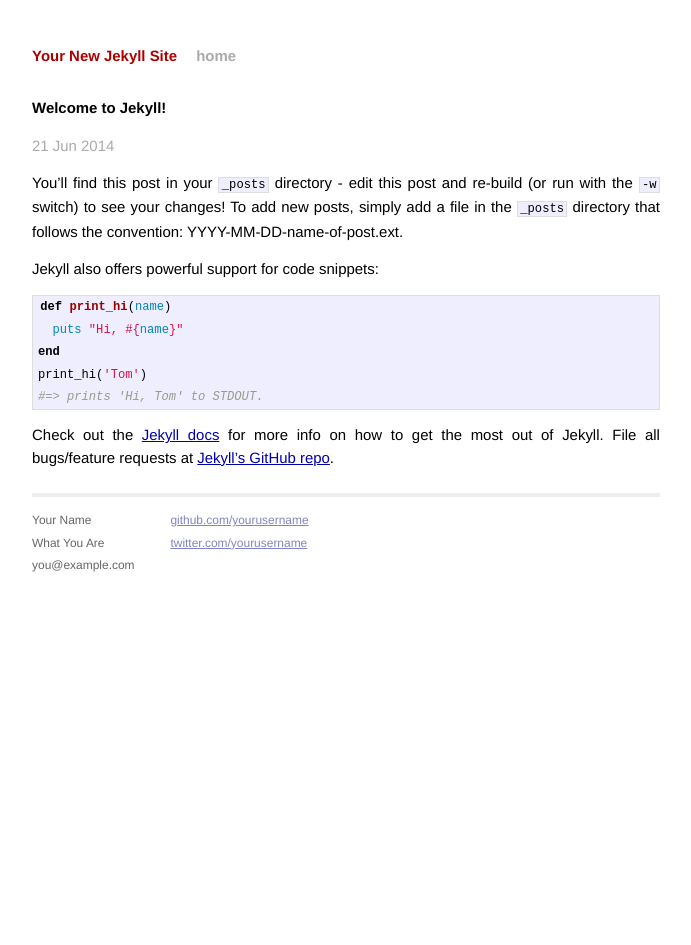
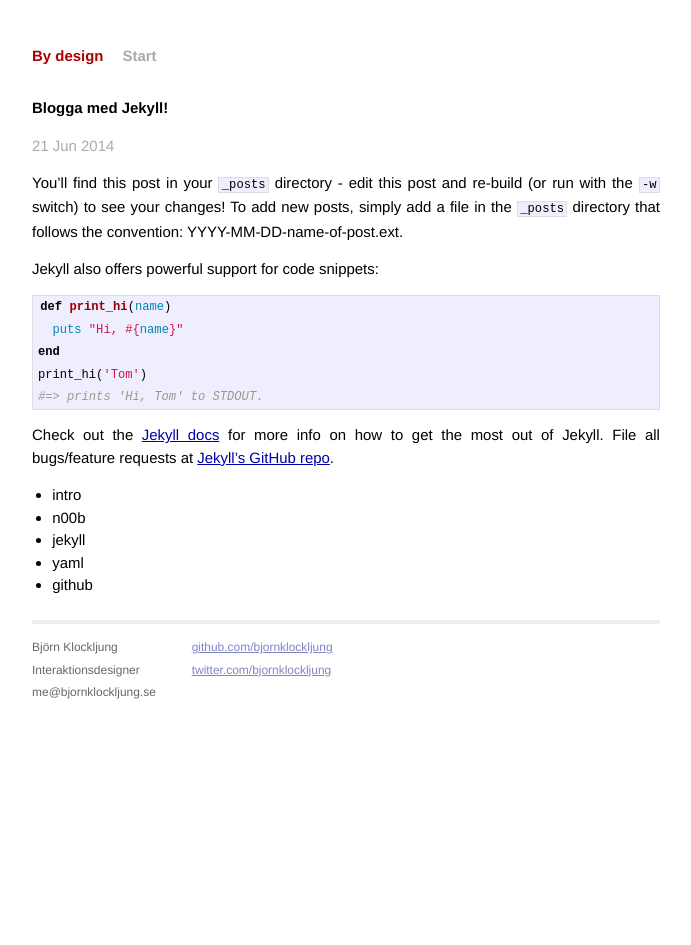
Before and after one commit to bjornklockljung/bjornklockljung.github.io, a Jekyll site: the page built from _posts/2014-06-21-welcome-to-jekyll.markdown, in a window 1280 px wide. Shown: the whole page, without its empty margins (294-985 px from the left). Built offline with Jekyll 4.4.1, drawn with Linux system fonts in a browser that asks for light colours; Markdown is read by kramdown in place of the engine named in the settings.

Commit message:
first publish with jekyll

```diff
--- a/_config.yml
+++ b/_config.yml
@@ -1,3 +1,3 @@
-name: Your New Jekyll Site
+name: By design
 markdown: redcarpet
 pygments: true
--- a/_layouts/default.html
+++ b/_layouts/default.html
@@ -18,7 +18,7 @@
         <div class="site">
           <div class="header">
             <h1 class="title"><a href="/">{{ site.name }}</a></h1>
-            <a class="extra" href="/">home</a>
+            <a class="extra" href="/">Start</a>
           </div>
 
           {{ content }}
@@ -26,15 +26,15 @@
           <div class="footer">
             <div class="contact">
               <p>
-                Your Name<br />
-                What You Are<br />
-                you@example.com
+                Björn Klockljung<br />
+                Interaktionsdesigner<br />
+                me@bjornklockljung.se
               </p>
             </div>
             <div class="contact">
               <p>
-                <a href="https://github.com/yourusername">github.com/yourusername</a><br />
-                <a href="https://twitter.com/yourusername">twitter.com/yourusername</a><br />
+                <a href="https://github.com/bjornklockljung">github.com/bjornklockljung</a><br />
+                <a href="https://twitter.com/bjornklockljung">twitter.com/bjornklockljung</a><br />
               </p>
             </div>
           </div>
--- a/_posts/2014-06-21-welcome-to-jekyll.markdown
+++ b/_posts/2014-06-21-welcome-to-jekyll.markdown
@@ -1,8 +1,9 @@
 ---
 layout: post
-title:  "Welcome to Jekyll!"
+title:  "Blogga med Jekyll!"
 date:   2014-06-21 13:14:54
 categories: jekyll update
+tags: intro n00b jekyll yaml github
 ---
 
 You'll find this post in your `_posts` directory - edit this post and re-build (or run with the `-w` switch) to see your changes!
@@ -22,3 +23,10 @@
 
 [jekyll-gh]: https://github.com/mojombo/jekyll
 [jekyll]:    http://jekyllrb.com
+
+<ul class="categories">
+
+{% for tags in page.tags %}
+      <li>{{ tags }}</li>
+    {% endfor %}
+</ul>
--- a/index.html
+++ b/index.html
@@ -1,10 +1,10 @@
 ---
 layout: default
-title: Your New Jekyll Site
+title: By design | Björn Klockljung
 ---
 
 <div id="home">
-  <h1>Blog Posts</h1>
+  <h1>Inlägg</h1>
   <ul class="posts">
     {% for post in site.posts %}
       <li><span>{{ post.date | date_to_string }}</span> &raquo; <a href="{{ post.url }}">{{ post.title }}</a></li>
```
